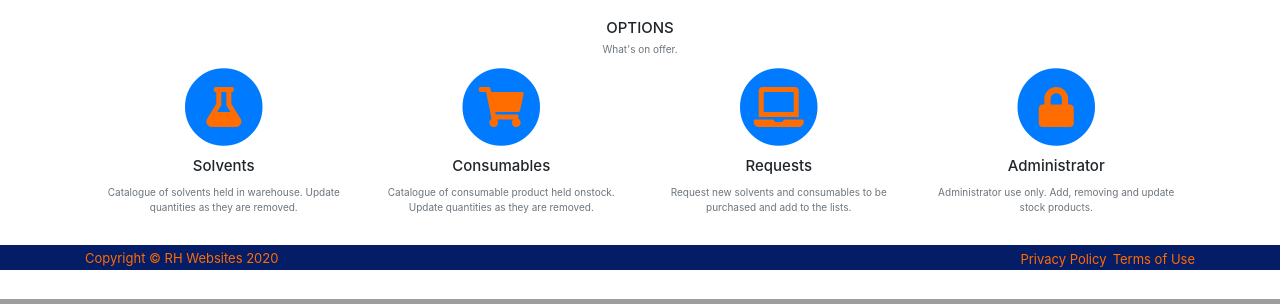
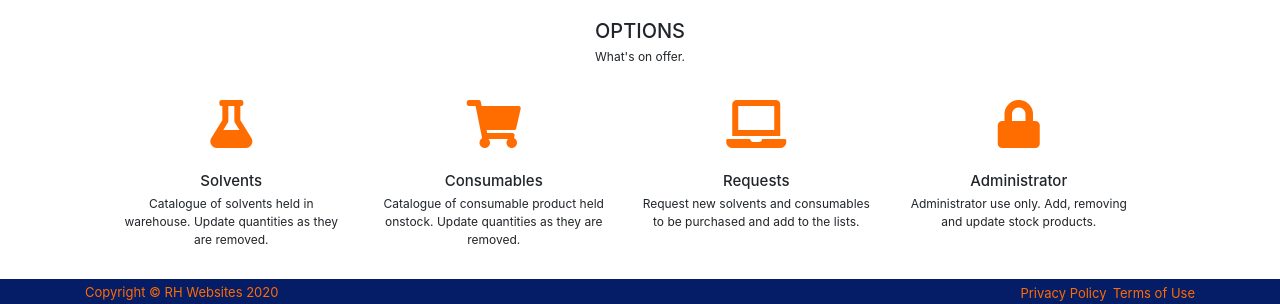
Before and after one commit to Code-Institute-Submissions/inventory-manager-mp3, a Flask app: page / in a window 1280 px wide. Shown: the part 501-805 px from the top of the page. Run offline with Flask 2, Linux system fonts and the light colour scheme; some libraries are stand-ins or nearby versions; some web fonts are replaced.

Commit message:
Added col for option section to change image for sm md and lg screens

```diff
--- a/templates/index.html
+++ b/templates/index.html
@@ -1,86 +1,45 @@
 {% extends 'base.html' %} {% block content %}
         <!-- Services-->
-        <section class="page-section" id="services">
-            <div class="container">
+        <section id="option-sec">
+            <div class="container options">
                 <div class="text-center">
-                    <h4 class="section-heading text-uppercase">Options</h4>
-                    <p class="section-subheading text-muted">What's on offer.</p>
+                    <h2 class="section-heading text-uppercase">Options</h2>
+                    <p class="section-subheading">What's on offer.</p>
                 </div>
-                <div class="row text-center">
-                    <div class="col-md-3">
+                <div class="row text-center col-12">
+                    <div class="col-md-6 col-lg-3 option">
                         <span class="fa-stack fa-4x">
-                            <i class="fas fa-circle fa-stack-2x text-primary"></i>
                             <i class="fas fa fa-flask fa-stack-1x fa-inverse"></i>
                         </span>
-                        <h4 class="my-3">Solvents</h4>
-                        <p class="text-muted">Catalogue of solvents held in warehouse. Update quantities as they are removed.</p>
+                        <h4>Solvents</h4>
+                        <p>Catalogue of solvents held in warehouse. Update quantities as they are removed.</p>
                     </div>
-                    <div class="col-md-3">
+                    <div class="col-md-6 col-lg-3 option">
                         <span class="fa-stack fa-4x">
-                            <i class="fas fa-circle fa-stack-2x text-primary"></i>
                             <i class="fas fa-shopping-cart fa-stack-1x fa-inverse"></i>
                         </span>
-                        <h4 class="my-3">Consumables</h4>
-                        <p class="text-muted">Catalogue of consumable product held onstock. Update quantities as they are removed.</p>
+                        <h4>Consumables</h4>
+                        <p>Catalogue of consumable product held onstock. Update quantities as they are removed.</p>
                     </div>
-                    <div class="col-md-3">
+                    <div class="col-md-6 col-lg-3 option">
                         <span class="fa-stack fa-4x">
-                            <i class="fas fa-circle fa-stack-2x text-primary"></i>
                             <i class="fas fa-laptop fa-stack-1x fa-inverse"></i>
                         </span>
-                        <h4 class="my-3">Requests</h4>
-                        <p class="text-muted">Request new solvents and consumables to be purchased and add to the lists.</p>
+                        <h4>Requests</h4>
+                        <p>Request new solvents and consumables to be purchased and add to the lists.</p>
                     </div>
-                    <div class="col-md-3">
+                    <div class="col-md-6 col-lg-3 option">
                         <span class="fa-stack fa-4x">
-                            <i class="fas fa-circle fa-stack-2x text-primary"></i>
                             <i class="fas fa-lock fa-stack-1x fa-inverse"></i>
                         </span>
-                        <h4 class="my-3">Administrator</h4>
-                        <p class="text-muted">Administrator use only. Add, removing and update stock products.</p>
+                        <h4>Administrator</h4>
+                        <p>Administrator use only. Add, removing and update stock products.</p>
                     </div>
                 </div>
             </div>
         </section>
         {% endblock %}
 
-        <!-- Contact-->
-        <section class="page-section" id="contact">
-            <div class="container">
-                <div class="text-center">
-                    <h2 class="section-heading text-uppercase">Contact Us</h2>
-                    <h3 class="section-subheading text-muted">Lorem ipsum dolor sit amet consectetur.</h3>
-                </div>
-                <form id="contactForm" name="sentMessage" novalidate="novalidate">
-                    <div class="row align-items-stretch mb-5">
-                        <div class="col-md-6">
-                            <div class="form-group">
-                                <input class="form-control" id="name" type="text" placeholder="Your Name *" required="required" data-validation-required-message="Please enter your name." />
-                                <p class="help-block text-danger"></p>
-                            </div>
-                            <div class="form-group">
-                                <input class="form-control" id="email" type="email" placeholder="Your Email *" required="required" data-validation-required-message="Please enter your email address." />
-                                <p class="help-block text-danger"></p>
-                            </div>
-                            <div class="form-group mb-md-0">
-                                <input class="form-control" id="phone" type="tel" placeholder="Your Phone *" required="required" data-validation-required-message="Please enter your phone number." />
-                                <p class="help-block text-danger"></p>
-                            </div>
-                        </div>
-                        <div class="col-md-6">
-                            <div class="form-group form-group-textarea mb-md-0">
-                                <textarea class="form-control" id="message" placeholder="Your Message *" required="required" data-validation-required-message="Please enter a message."></textarea>
-                                <p class="help-block text-danger"></p>
-                            </div>
-                        </div>
-                    </div>
-                    <div class="text-center">
-                        <div id="success"></div>
-                        <button class="btn btn-primary btn-xl text-uppercase" id="sendMessageButton" type="submit">Send Message</button>
-                    </div>
-                </form>
-            </div>
-        </section>
 
 
         <!-- Footer-->
@@ -89,10 +48,6 @@
                 <div class="row align-items-center">
                     <div class="col-lg-4 text-lg-left">Copyright © Your Website 2020</div>
                     <div class="col-lg-4 my-3 my-lg-0">
-                        <a class="btn btn-dark btn-social mx-2" href="#!"><i class="fab fa-twitter"></i></a>
-                        <a class="btn btn-dark btn-social mx-2" href="#!"><i class="fab fa-facebook-f"></i></a>
-                        <a class="btn btn-dark btn-social mx-2" href="#!"><i class="fab fa-linkedin-in"></i></a>
-                    </div>
                     <div class="col-lg-4 text-lg-right">
                         <a class="mr-3" href="#!">Privacy Policy</a>
                         <a href="#!">Terms of Use</a>
```
